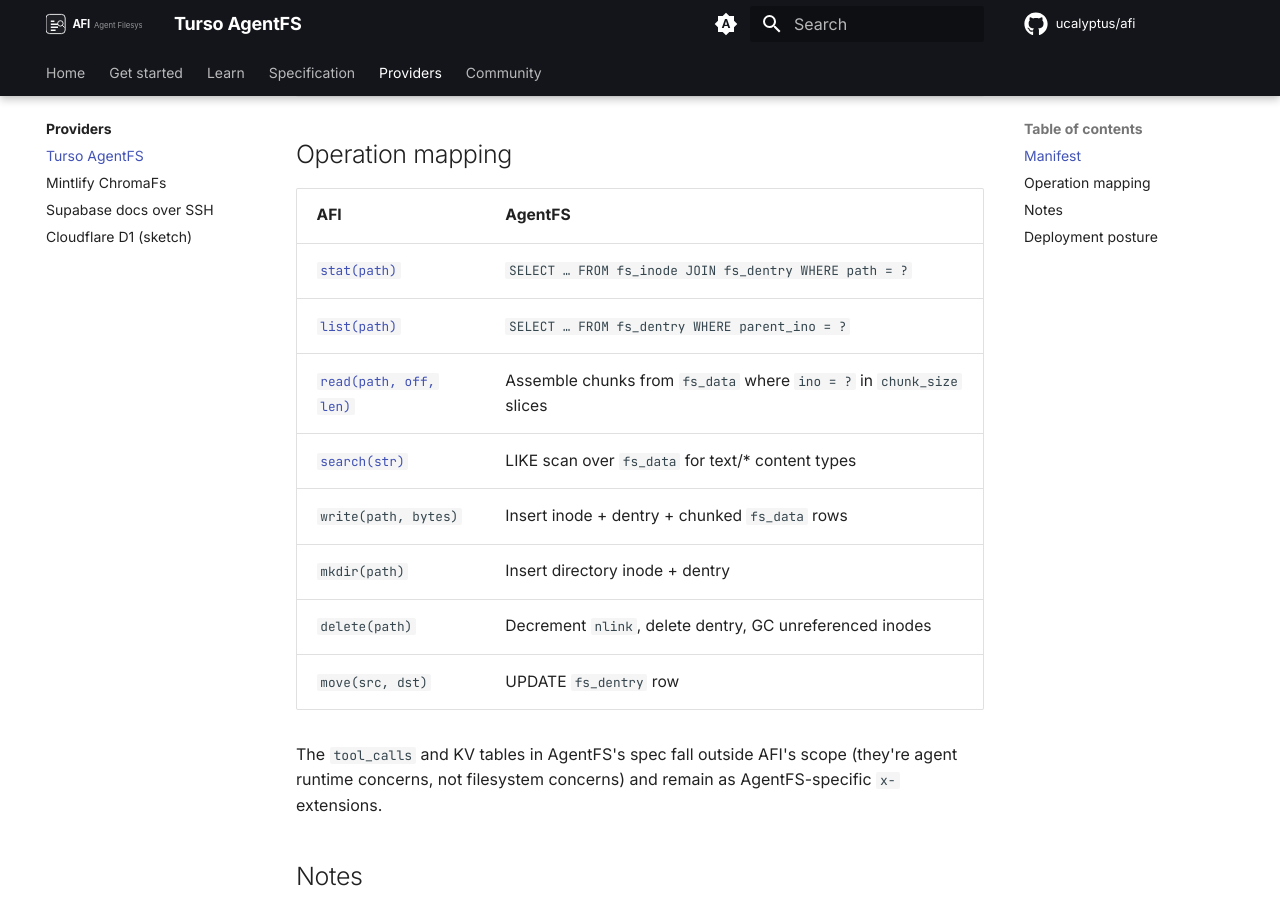
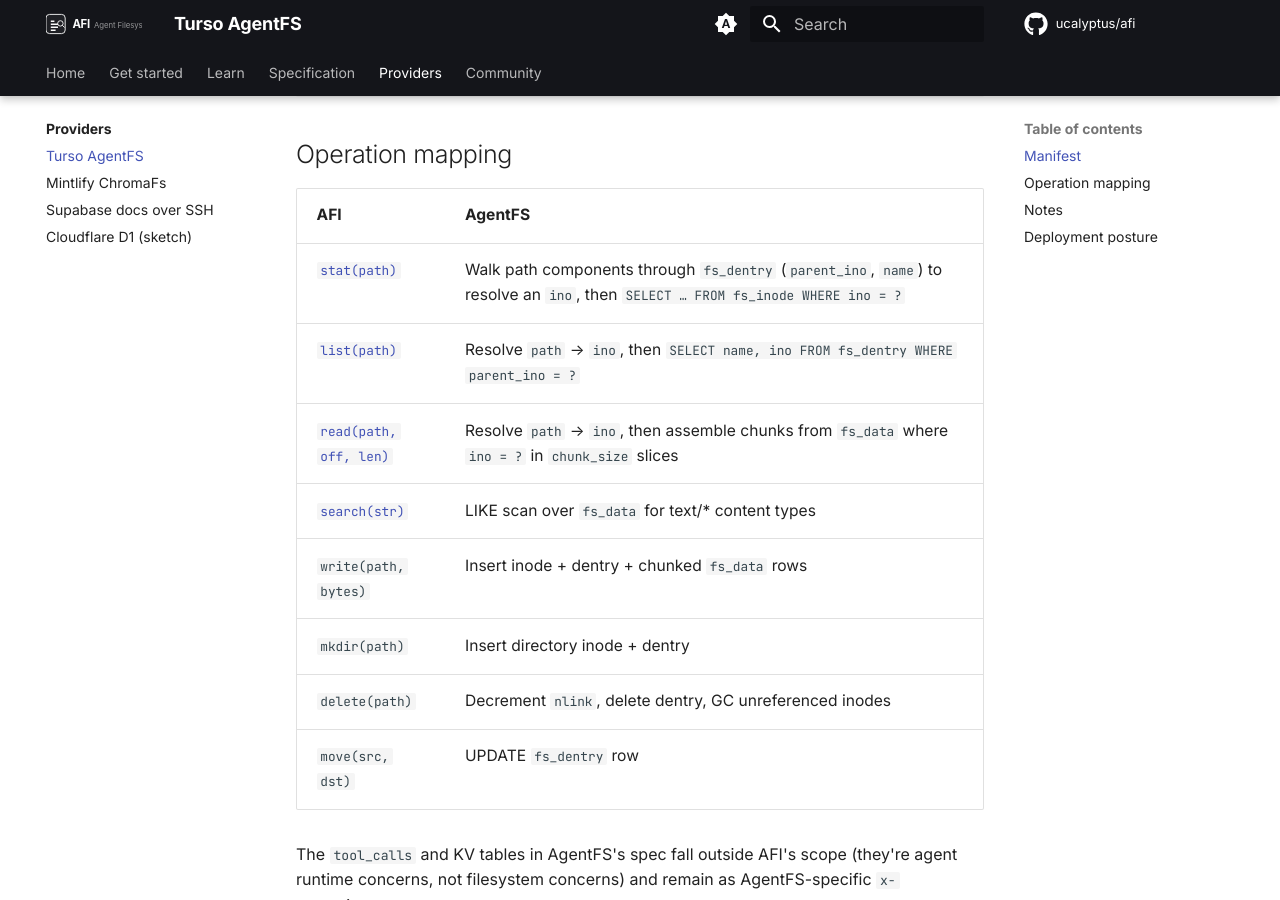
Before and after one commit to ucalyptus/afi, an MkDocs documentation site: the page built from docs/providers/agentfs.md, in a window 1280 px wide and 900 px high, scrolled down 646 px. Built offline with MkDocs 1.6.1 and Material for MkDocs 9.7.7, drawn with Linux system fonts in a browser that asks for light colours; comment, search, counter and statistics services are not loaded.

Commit message:
flavor-neo batch 1: resolve 8 findings across 2 rounds, gpt-5.4 verified
3 worker lanes (gpt-5.4-mini: spec, governance, cross-cutting) + collator
(claude-opus-4.7) + verifier (gpt-5.4).

Round 1: 6 fixes applied, verifier caught 3 misses -> REVISE.
Round 2: all 3 delta fixes passed -> PASS.

Resolved (round 1):
- C-01 docs/providers/agentfs.md: stat/list/read SQL used a non-existent
  `path` column; rewritten as inode walk via fs_dentry(parent_ino,name)
  then fs_inode/fs_data.
- C-02 docs/getting-started/build-a-client.md: verified benign; the
  worker's `view` was masked by terminal Bearer-token redaction, actual
  file already had `Bearer ${this.token}`.
- C-03 docs/providers/d1.md: "Reuse AgentFS's fs_* tables directly"
  softened to "reduced subset" with explicit call-out of omitted tables
  (symlinks, kv_store, tool_calls, config).
- C-04 README.md: neutral-home list now includes the third option
  (new LF sub-foundation) and matches governance.md ordering.
- B-07 aeps/AEP-0001-charter.md: replaced future-dated changelog entry
  (2026-11-08) with today's date.
- B-08 CODEOWNERS: removed stale /GOVERNANCE.md line (file was deleted
  in the previous restructure).

Resolved (round 2 delta):
- D-01 docs/learn/design-in-practice.md: `RFC 0002` heading renamed to
  `AEP-0002` (leftover from process rename).
- D-02 docs/getting-started/build-a-provider.md: TS and Python `stat`
  samples now emit `content_type: "inode/directory"` and `size: 0` for
  directories, and the Python sample now uses timezone-aware
  `datetime.fromtimestamp(..., tz=timezone.utc).isoformat()` for RFC
  3339 timestamps, per schemas/entry.md.

Verified false positives (no change):
- Worker B on BDFL alias in governance.md (intentional education aside).
- Worker B on differing response times across SECURITY / communication
  (different contexts: security ack vs issue triage).
- Worker B on missing mkdocs nav files (all present; strict build clean).
- Worker C on README v1.0 status pending markers (accurate).

Still open: none.

Co-authored-by: Copilot <223556219+Copilot@users.noreply.github.com>

```diff
--- a/docs/providers/agentfs.md
+++ b/docs/providers/agentfs.md
@@ -33,9 +33,9 @@ Informative adapter note. Not part of the normative spec.
 
 | AFI | AgentFS |
 |---|---|
-| [`stat(path)`](../specification/draft/operations/stat.md) | `SELECT … FROM fs_inode JOIN fs_dentry WHERE path = ?` |
-| [`list(path)`](../specification/draft/operations/list.md) | `SELECT … FROM fs_dentry WHERE parent_ino = ?` |
-| [`read(path, off, len)`](../specification/draft/operations/read.md) | Assemble chunks from `fs_data` where `ino = ?` in `chunk_size` slices |
+| [`stat(path)`](../specification/draft/operations/stat.md) | Walk path components through `fs_dentry` (`parent_ino`, `name`) to resolve an `ino`, then `SELECT … FROM fs_inode WHERE ino = ?` |
+| [`list(path)`](../specification/draft/operations/list.md) | Resolve `path` → `ino`, then `SELECT name, ino FROM fs_dentry WHERE parent_ino = ?` |
+| [`read(path, off, len)`](../specification/draft/operations/read.md) | Resolve `path` → `ino`, then assemble chunks from `fs_data` where `ino = ?` in `chunk_size` slices |
 | [`search(str)`](../specification/draft/operations/search.md) | LIKE scan over `fs_data` for text/* content types |
 | `write(path, bytes)` | Insert inode + dentry + chunked `fs_data` rows |
 | `mkdir(path)` | Insert directory inode + dentry |
```
Also changed, not shown: README.md (+1 -1 lines), aeps/AEP-0001-charter.md (+3 -2 lines), docs/getting-started/build-a-provider.md (+19 -8 lines), docs/learn/design-in-practice.md (+1 -1 lines), docs/providers/d1.md (+4 -1 lines), 1 other file.
